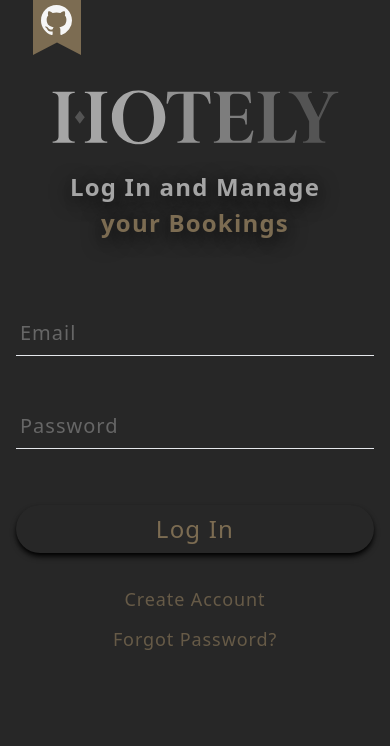
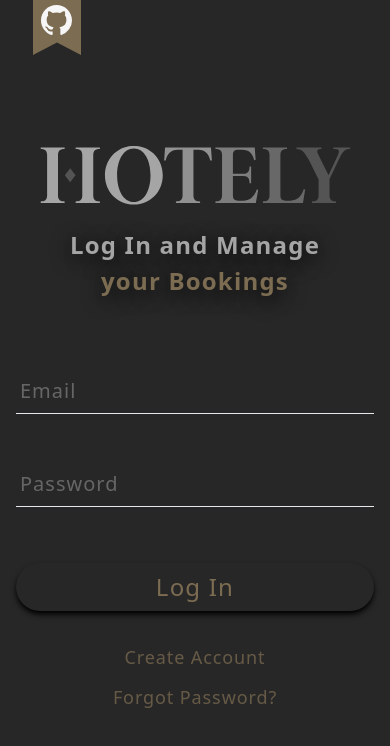
Before and after one commit to nostalcade/hotely-client, a React (Vite) app: page / in a window 390 px wide. Shown: the top 746 px of the page. Built offline with nearby package versions, Linux system fonts and the light colour scheme; no server answers; the HTML template or start-up script is replaced by a standard one.

Commit message:
Add responsive optimization to public pages

```diff
--- a/src/components/pubComponets/About/Presets/About.jsx
+++ b/src/components/pubComponets/About/Presets/About.jsx
@@ -6,7 +6,7 @@ const About = ({ description, highlight }) => {
 					href="https://github.com/sebastianlacoste/hotely-client"
 					target="_blank"
 					rel="noopener noreferrer"
-					className="scale-[60%] sm:scale-100"
+					className="scale-[65%] sm:scale-100"
 				>
 					<svg
 						xmlns="http://www.w3.org/2000/svg"
--- a/src/layout/PubAppLayout.jsx
+++ b/src/layout/PubAppLayout.jsx
@@ -10,7 +10,7 @@ const PubAppLayout = () => {
 
 	return (
 		<>
-			<div className="min-h-screen w-full bg-hotely-dk">
+			<div className="flex min-h-screen w-full flex-col justify-center bg-hotely-dk">
 				<div className="gitHubAnimation absolute -top-[3px] left-[33px] cursor-pointer">
 					<a
 						href="https://github.com/sebastianlacoste/hotely-client"
@@ -51,7 +51,7 @@ const PubAppLayout = () => {
 						</div>
 					</a>
 				</div>
-				<div className="h-full w-full py-8 lg:h-screen lg:py-0">
+				<div className="h-full w-full py-8 lg:py-0 xl:h-screen">
 					<Outlet />
 				</div>
 			</div>
--- a/src/pages/pubPages/GenPubPage.jsx
+++ b/src/pages/pubPages/GenPubPage.jsx
@@ -5,7 +5,7 @@ const GenPubPage = ({ aboutType, formType }) => {
 	return (
 		<div className="flex h-full w-full items-center justify-center py-10">
 			<div className="mx-auto flex h-full w-full flex-col items-center justify-center gap-10 xl:w-[1280px] xl:flex-row">
-				<div className="flex h-full w-full items-center justify-center xl:w-1/2">
+				<div className="mt-5 flex h-full w-full items-center justify-center xl:mt-0 xl:w-1/2">
 					<GenAbout aboutType={aboutType} />
 				</div>
 				<div className="flex h-full w-full items-start justify-center xl:w-1/2 xl:items-center">
```
